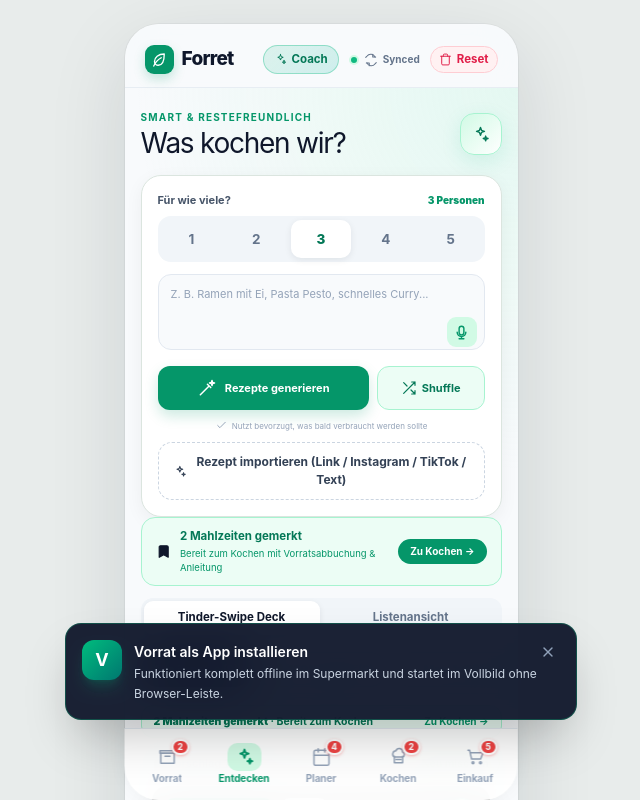
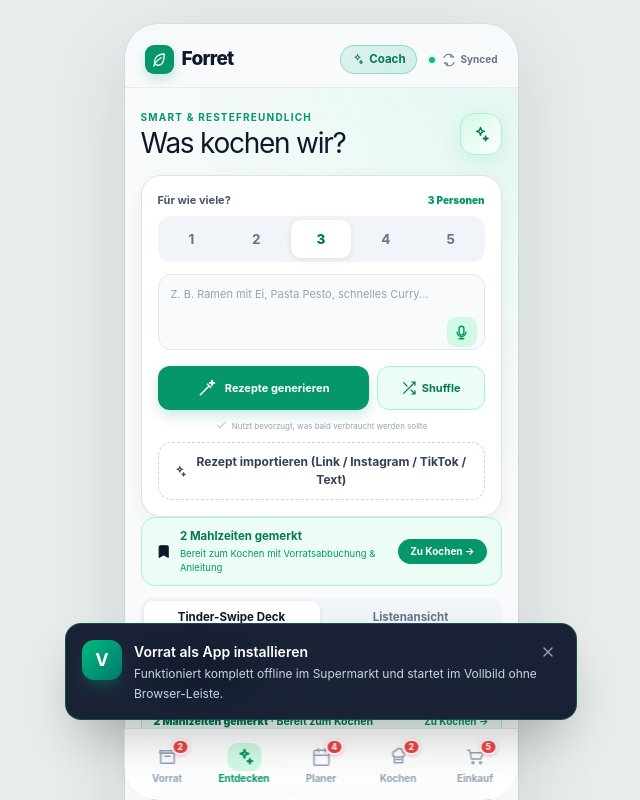
Before and after one commit to 808yb/Vorrat, a React (Vite) app: page / in a window 1280 px wide. Shown: the top 800 px of the page, without its empty margins (319-959 px from the left). Built offline with nearby package versions, Linux system fonts and the light colour scheme; grey boxes are pictures that could not be loaded.

Commit message:
fix(header): remove red reset button from top header

```diff
--- a/src/App.tsx
+++ b/src/App.tsx
@@ -593,13 +593,9 @@
 function AppHeader({
   onOpenHousehold,
   onOpenCoach,
-  onResetDemo,
-  onOpenReset,
 }: {
   onOpenHousehold: () => void;
   onOpenCoach?: () => void;
-  onResetDemo?: () => void;
-  onOpenReset?: () => void;
 }) {
   return (
     <header className="app-header">
@@ -628,23 +624,6 @@
           <span />
           <Icon name="sync" size={14} /> Synced
         </div>
-        {onOpenReset && (
-          <button
-            type="button"
-            className="coach-header-btn"
-            onClick={onOpenReset}
-            title="Vorrat verwalten / Duplikate fixen / Reset"
-            style={{
-              background: "#fff1f2",
-              borderColor: "#fecdd3",
-              color: "#e11d48",
-              padding: "4px 8px",
-            }}
-          >
-            <Icon name="trash" size={13} />
-            <span>Reset</span>
-          </button>
-        )}
       </div>
     </header>
   );
@@ -2679,8 +2658,6 @@
       <AppHeader
         onOpenHousehold={() => setIsHouseholdModalOpen(true)}
         onOpenCoach={() => setIsCoachModalOpen(true)}
-        onResetDemo={handleResetDemo}
-        onOpenReset={() => setIsResetModalOpen(true)}
       />
 
       {activeTab === "pantry" && (
```
